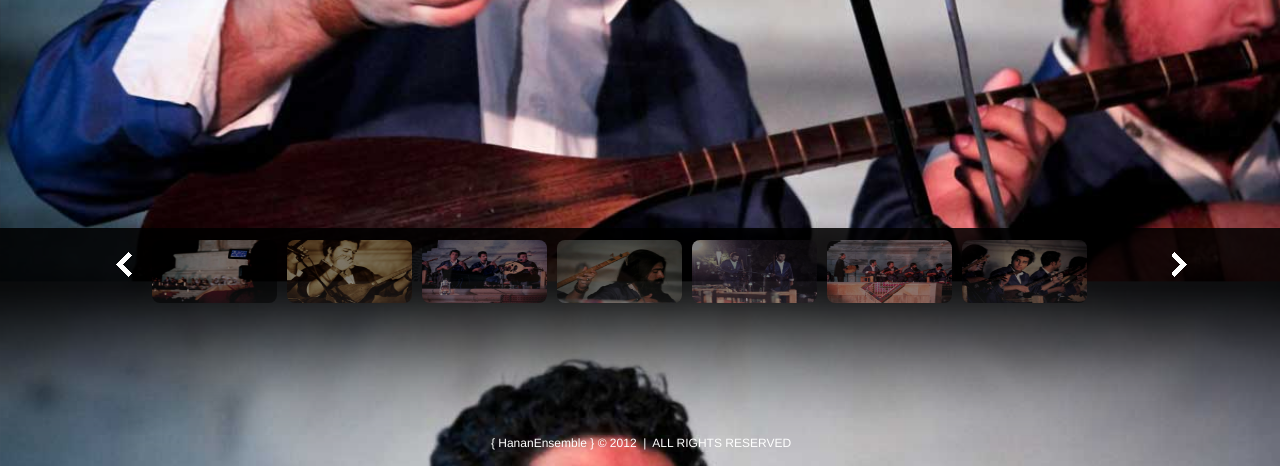
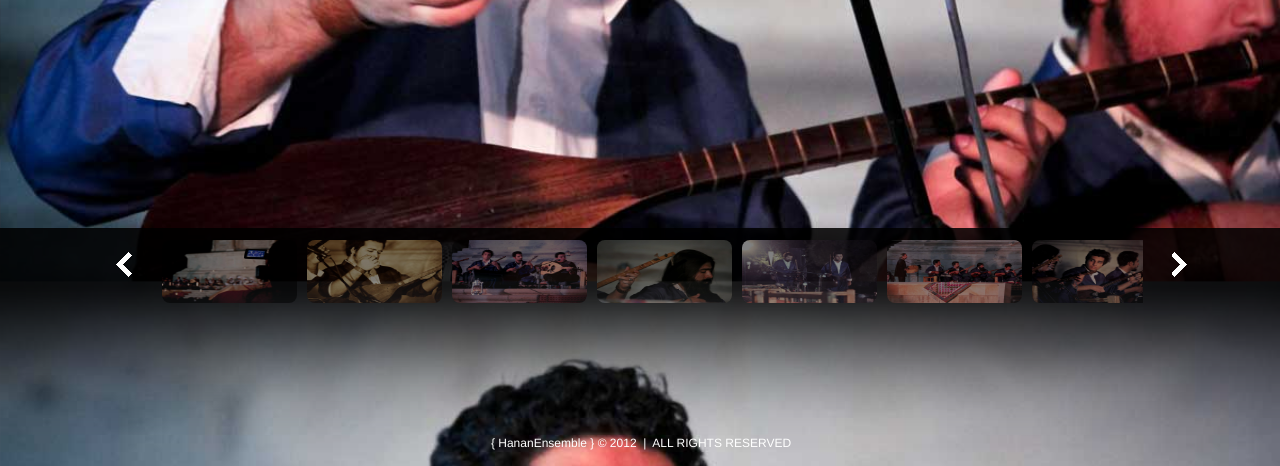
Before and after one commit to mediateq/HananEnsemble, a PHP site: page /index.php in a window 1280 px wide. Shown: the part 572-1038 px from the top of the page. Run offline with PHP 8.4, Linux system fonts and the light colour scheme.

Commit message:
edit in slide withd

```diff
--- a/js/slide.js
+++ b/js/slide.js
@@ -9,7 +9,7 @@ window.onload = function(){
 	var next = slide.getElementsByClassName('next').item(0);
 	var currentslide = 0;
 	var currentBackSlide=0;
-	var len = Math.ceil((img.length)/6);
+	var len = Math.ceil((img.length)/9);
 
 	slider = function(n){
 		if(n>len) n=0;
--- a/style.css
+++ b/style.css
@@ -124,7 +124,7 @@ footer.foot .mom .slide{
 	margin-top: 			5px;
 }
 footer.foot .mom .slide .slidebar{
-	width: 					1000px;
+	width: 					980px;
 	min-height: 			130px;
 	margin: 				0 auto;
 	padding: 				1px;
@@ -132,7 +132,7 @@ footer.foot .mom .slide .slidebar{
 }
 
 footer.foot .mom .slide .slidebar .train {
-	width     :				2600px;
+	width     :				2000px;
 	height    : 			100px;
 	margin    : 			0 auto;
 	margin-top: 			0px;
@@ -148,7 +148,7 @@ footer.foot .mom .slide .slidebar .train a {
 }
 
 footer.foot .mom .slide .slidebar .train a img{
-	width  : 				125px;
+	width  : 				135px;
 	height :				63px;
 	border-radius:			8px;
 	opacity: 				0.5;
```
